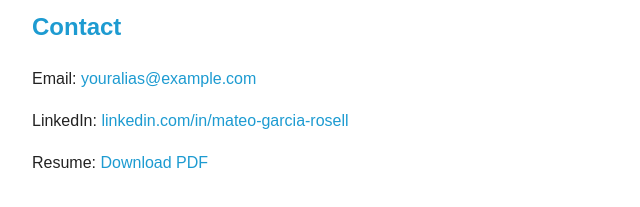
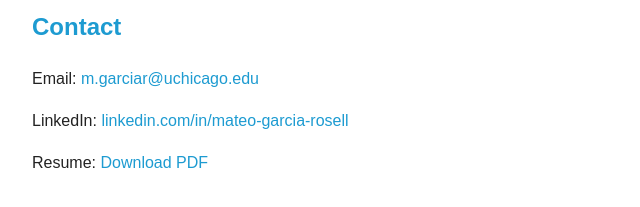
Before and after one commit to matgrd19/mateogarciarosell.github.io, a plain HTML site: page index.html in a window 1280 px wide. Shown: the part 701-908 px from the top of the page, 208-848 px from the left. Drawn offline with Linux system fonts and the light colour scheme.

Commit message:
Update index.html

```diff
--- a/index.html
+++ b/index.html
@@ -32,7 +32,7 @@
 
   <div class="section">
     <h2>Contact</h2>
-    <p>Email: <a href="mailto:youralias@example.com">youralias@example.com</a></p>
+    <p>Email: <a href="mailto:m.garciar@uchicago.edu">m.garciar@uchicago.edu</a></p>
     <p>LinkedIn: <a href="https://linkedin.com/in/mateo-garcia-rosell" target="_blank">linkedin.com/in/mateo-garcia-rosell</a></p>
     <p>Resume: <a href="MateoGR_resume.pdf" target="_blank">Download PDF</a></p>
   </div>
```
